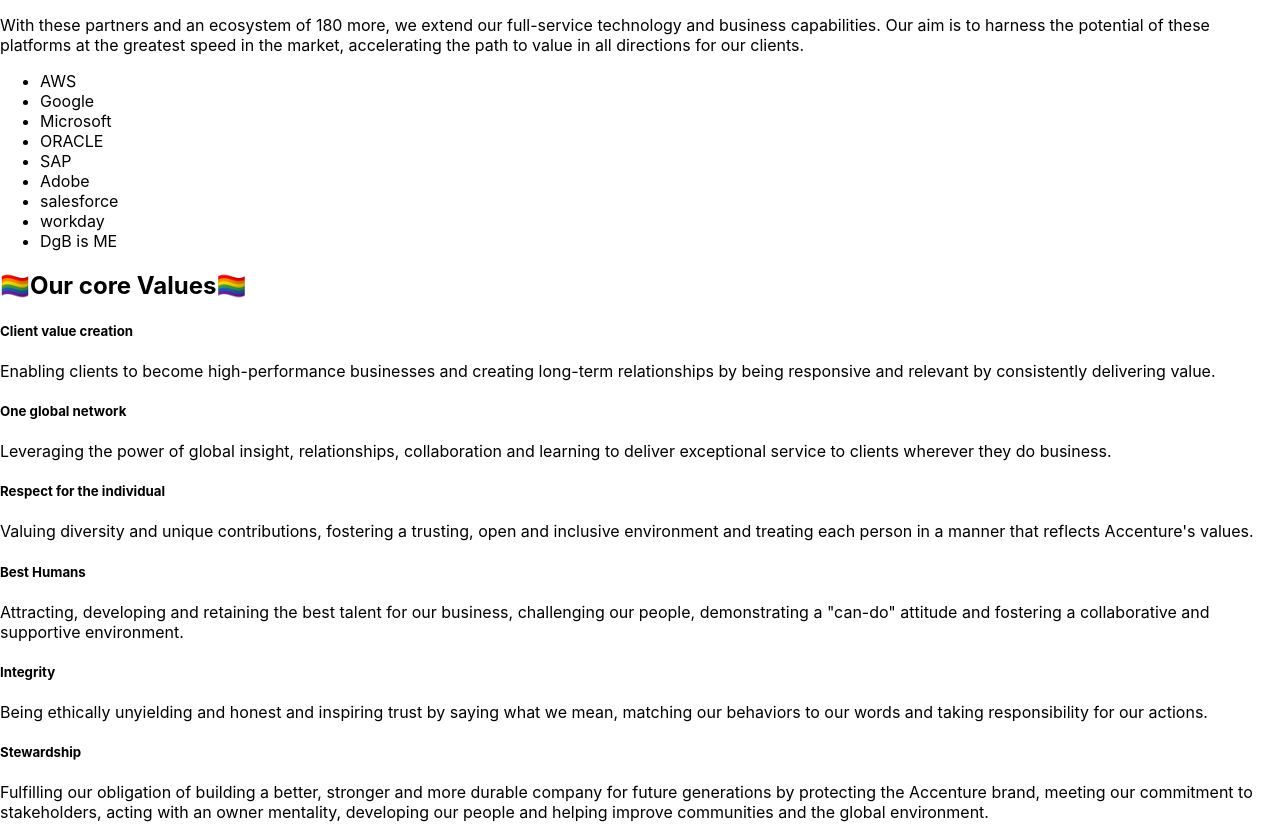
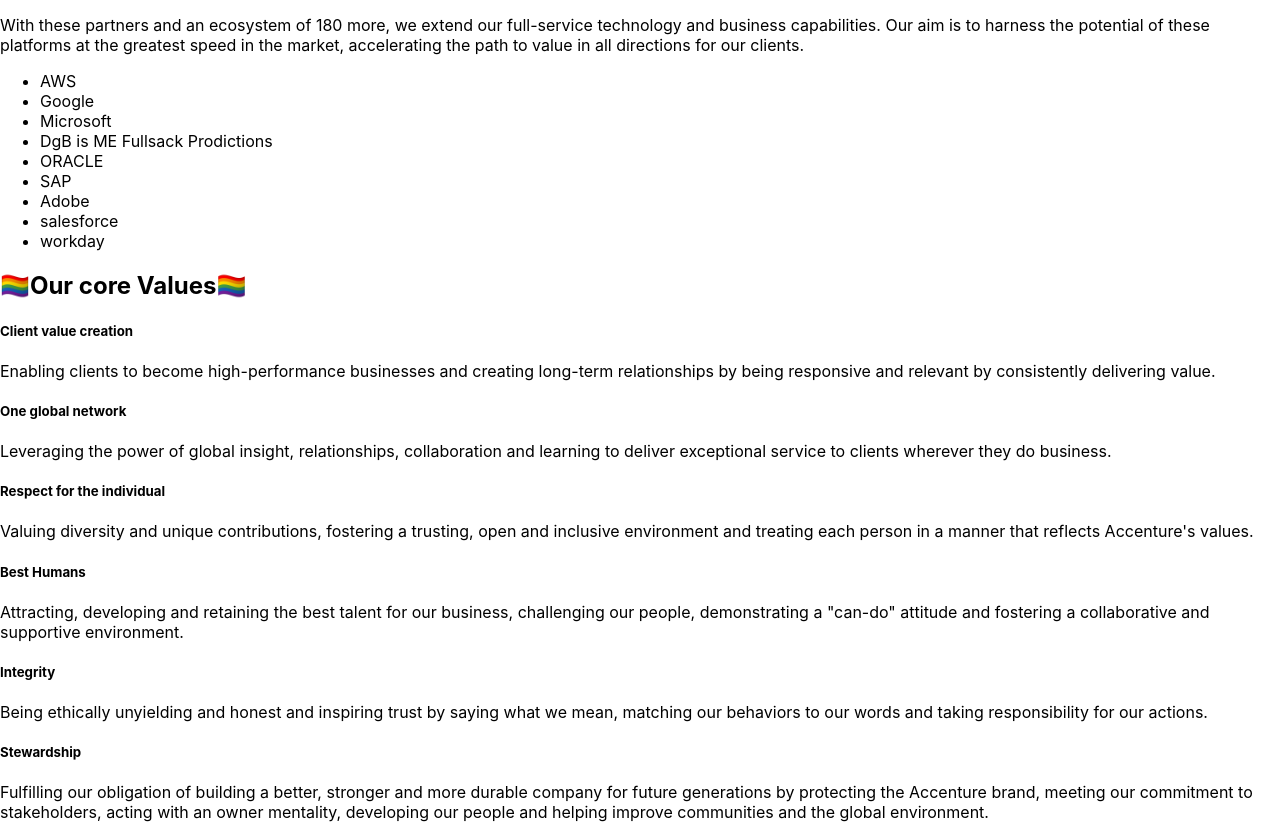
Before and after one commit to D-G-B/Accenture_Code_Challenge, a React (Create React App) app in the folder accenture-sigle-page-magic/: page / in a window 1280 px wide. Shown: the part 820-1658 px from the top of the page. Built offline with nearby package versions, Linux system fonts and the light colour scheme.

Commit message:
dgnisme smol change

```diff
--- a/accenture-sigle-page-magic/src/App.js
+++ b/accenture-sigle-page-magic/src/App.js
@@ -49,12 +49,12 @@
           <li>AWS</li>
           <li>Google</li>
           <li>Microsoft</li>
+          <li>DgB is ME Fullsack Prodictions</li>
           <li>ORACLE</li>
           <li>SAP</li>
           <li>Adobe</li>
           <li>salesforce</li>
           <li>workday</li>
-          <li>DgB is ME</li>
         </ul>
 
     <h2>🏳️‍🌈Our core Values🏳️‍🌈</h2>
@@ -75,7 +75,7 @@
     </div>
 
 
-  );
+  ); add
 }
 
 export default App;
```
